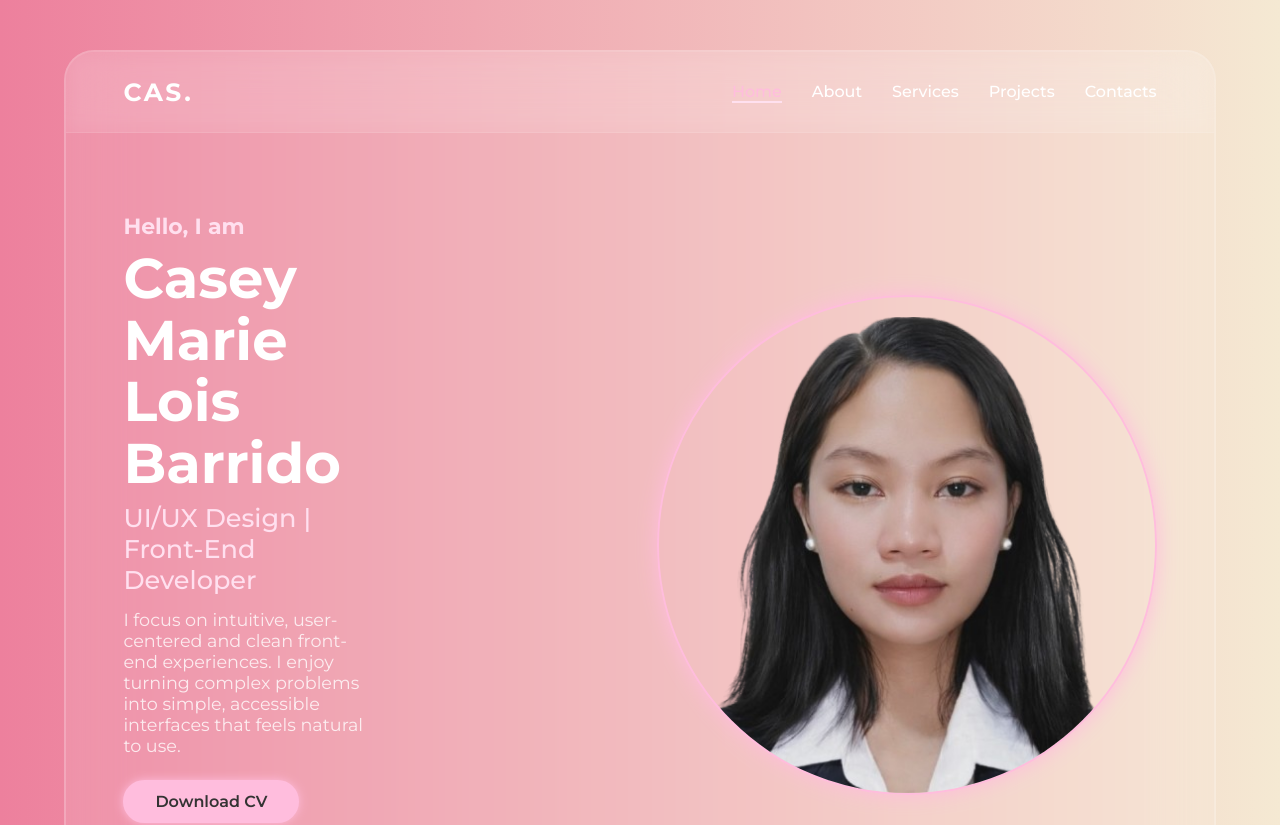
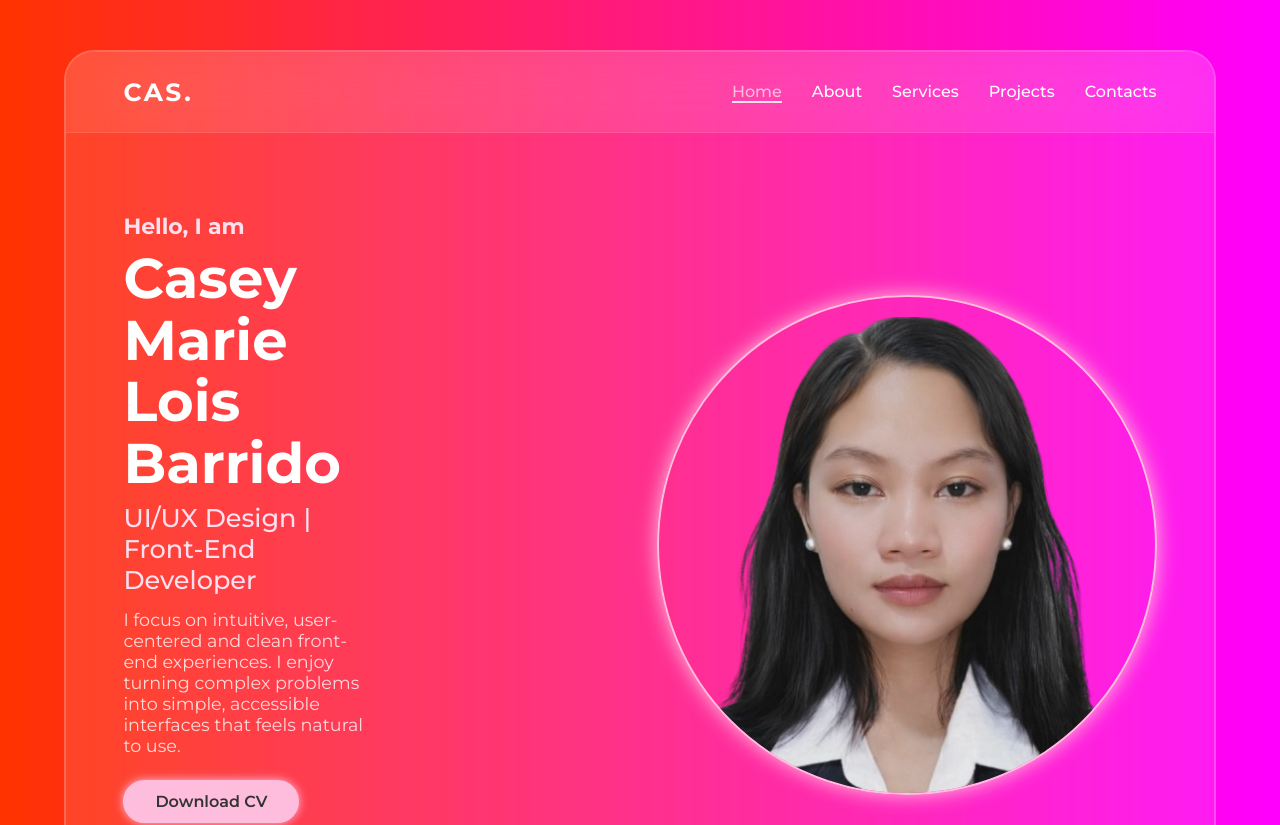
Before and after one commit to csymrls/portfolioV1, a React (Vite) app: page / in a window 1280 px wide. Shown: the top 825 px of the page. Built offline with nearby package versions, Linux system fonts and the light colour scheme.

Commit message:
Change background gradient and increase blur effect

```diff
--- a/src/App.css
+++ b/src/App.css
@@ -10,7 +10,7 @@
 
   body {
     min-height: 100vh;
-    background: linear-gradient(to right, #ed809d, #f5e9d3);
+    background: linear-gradient(to right, #ff3300, #ff00ff);
     background-color: #1a0a2e;
     padding: 50px 5%;
   }
@@ -50,7 +50,7 @@
     align-items: center;
     z-index: 100;
     background: rgba(255, 255, 255, .05);
-    backdrop-filter: blur(10px);
+    backdrop-filter: blur(50px);
     border-bottom: 1px solid rgba(255, 255, 255, .1);
     animation: slide-in 1s ease forwards;
     animation-delay: 1s;
```
